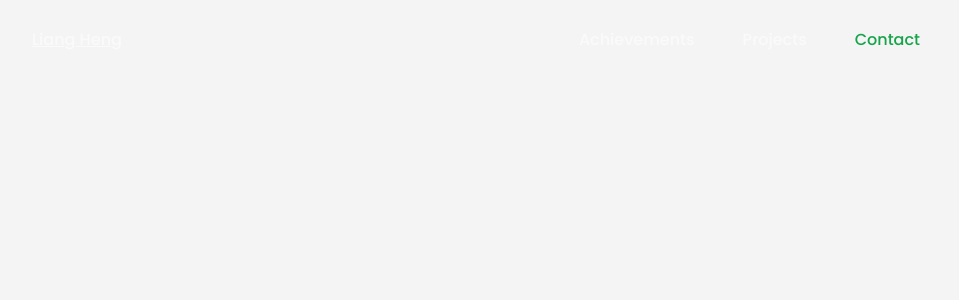
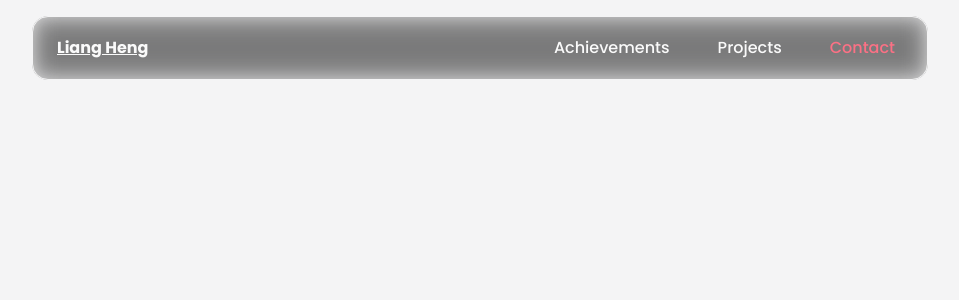
Before and after one commit to e3lo/liangh.me, a React (Vite) app: page /Contact in a window 1280 px wide. Shown: the top 300 px of the page, without its empty margins (160-1119 px from the left). Built offline with nearby package versions, Linux system fonts and the light colour scheme.

Commit message:
Created colors for hover effects

```diff
--- a/src/components/parts/NavigationBar.tsx
+++ b/src/components/parts/NavigationBar.tsx
@@ -1,4 +1,5 @@
-import { useState } from "react";
+import { color } from "framer-motion";
+import { useState, useRef } from "react";
 import { Link, useLocation } from "react-router-dom";
 
 const NavigationBar = () => {
@@ -6,20 +7,71 @@ const NavigationBar = () => {
 
   // Makes the selected page in nav green
   const linkStying = (title: String) => {
-    console.log(location.pathname);
-    return (
-      "font-medium transition " +
-      (location.pathname === title ? "text-green-600" : "hover:text-green-400")
-    );
+    switch (title) {
+      case "/Achievements":
+        return (
+          "font-medium transition duration-500 " +
+          (location.pathname === title
+            ? "text-cyan-400"
+            : "hover:text-cyan-400")
+        );
+      case "/Projects":
+        return (
+          "font-medium transition " +
+          (location.pathname === title
+            ? "text-amber-400"
+            : "hover:text-amber-400")
+        );
+      case "/Contact":
+        return (
+          "font-medium transition " +
+          (location.pathname === title
+            ? "text-rose-400"
+            : "hover:text-rose-400")
+        );
+    }
   };
 
   const [mobileMenu, setMobileMenu] = useState(false);
+  const [borderStyle, setBorderStyle] = useState("border-zinc-100");
+
+  const setBorderColor = (
+    color: "green" | "grey" | "blue" | "red" | "yellow"
+  ) => {
+    switch (color) {
+      case "green":
+        setBorderStyle("border-green-500");
+        break;
+      case "grey":
+        setBorderStyle("border-zinc-500");
+        break;
+      case "blue":
+        setBorderStyle("border-cyan-500");
+        break;
+      case "red":
+        setBorderStyle("border-rose-500");
+        break;
+      case "yellow":
+        setBorderStyle("border-amber-500");
+        break;
+    }
+  };
 
   return (
     <nav className="w-full flex justify-center fixed text-zinc-50 z-50">
-      <div className="flex flex-wrap max-w-4xl w-full justify-between items-center mx-16 md:mx-32 h-20">
-        <div className="">
-          <Link to={"/"} className={linkStying("/") + " underline"}>
+      <div
+        className={`flex flex-wrap max-w-4xl w-full justify-between items-center mx-16 md:mx-32 h-16 mt-4 px-6 border rounded-2xl transition-colors ${borderStyle} backdrop-blur-md backdrop-brightness-50`}
+      >
+        <div
+          onMouseEnter={() => setBorderColor("green")}
+          onMouseLeave={() => setBorderColor("grey")}
+        >
+          <Link
+            to={"/"}
+            className={
+              "font-bold underline hover:text-green-500 transition-colors"
+            }
+          >
             Liang Heng
           </Link>
         </div>
@@ -52,13 +104,28 @@ const NavigationBar = () => {
           }
         >
           <ul className="font-medium flex flex-col p-4 md:p-0 mt-4 border border-gray-100 rounded-lg bg-zinc-200 md:flex-row md:space-x-8 md:mt-0 md:border-0 md:bg-transparent">
-            <Link to={"/Achievements"} className={linkStying("/Achievements")}>
+            <Link
+              onMouseEnter={() => setBorderColor("blue")}
+              onMouseLeave={() => setBorderColor("grey")}
+              to={"/Achievements"}
+              className={linkStying("/Achievements")}
+            >
               <li className="p-2">Achievements</li>
             </Link>
-            <Link to={`/Projects`} className={linkStying("/Projects")}>
+            <Link
+              onMouseEnter={() => setBorderColor("yellow")}
+              onMouseLeave={() => setBorderColor("grey")}
+              to={`/Projects`}
+              className={linkStying("/Projects")}
+            >
               <li className="p-2">Projects</li>
             </Link>
-            <Link to={`/Contact`} className={linkStying("/Contact")}>
+            <Link
+              onMouseEnter={() => setBorderColor("red")}
+              onMouseLeave={() => setBorderColor("grey")}
+              to={`/Contact`}
+              className={linkStying("/Contact")}
+            >
               <li className="p-2">Contact</li>
             </Link>
           </ul>
--- a/src/routes/Home.tsx
+++ b/src/routes/Home.tsx
@@ -6,13 +6,13 @@ function Home() {
   return (
     <>
       <NavigationBar />
-      <body className="bg-zinc-900">
+      <div className="bg-zinc-900">
         <HeroBanner />
 
         <div className="flex justify-center">
           <CardBanner />
         </div>
-      </body>
+      </div>
     </>
   );
 }
```
